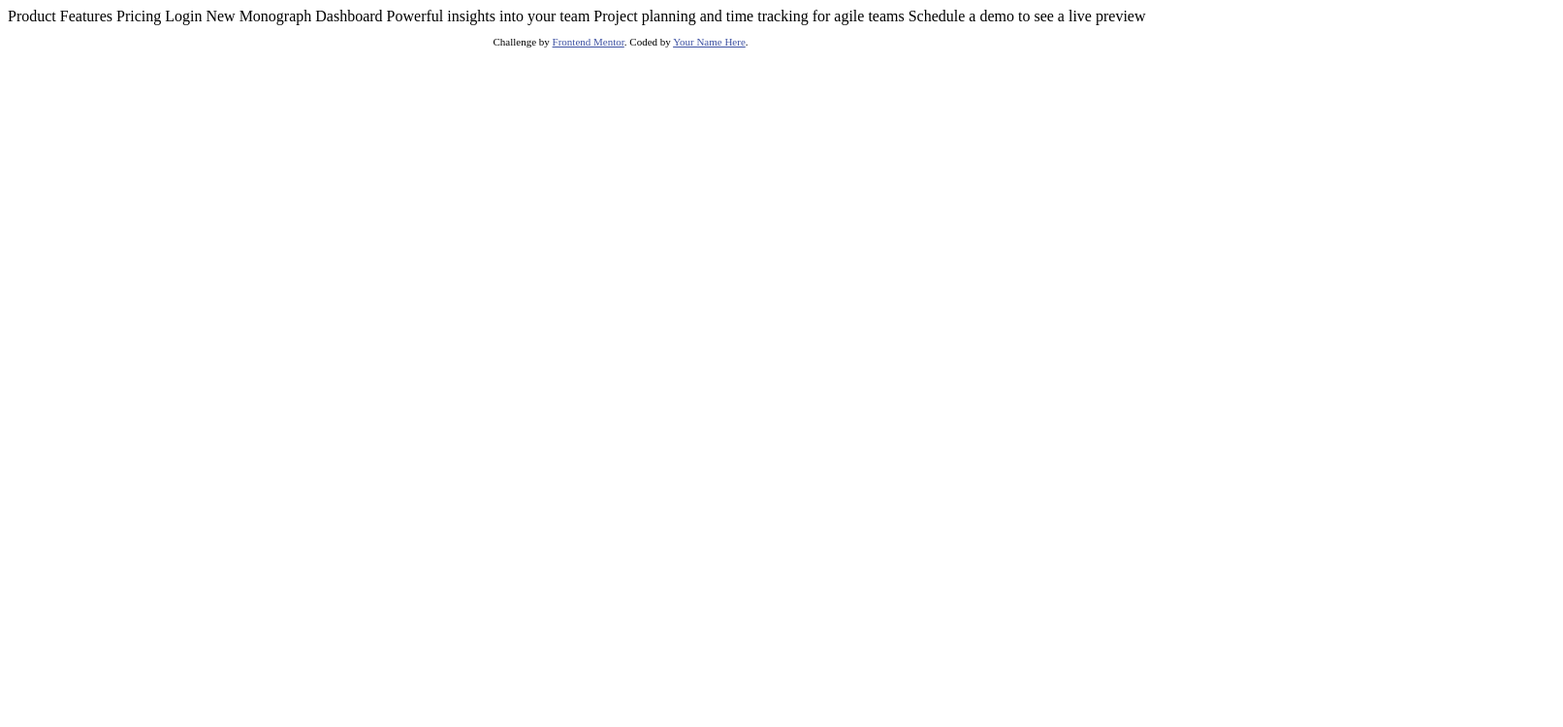
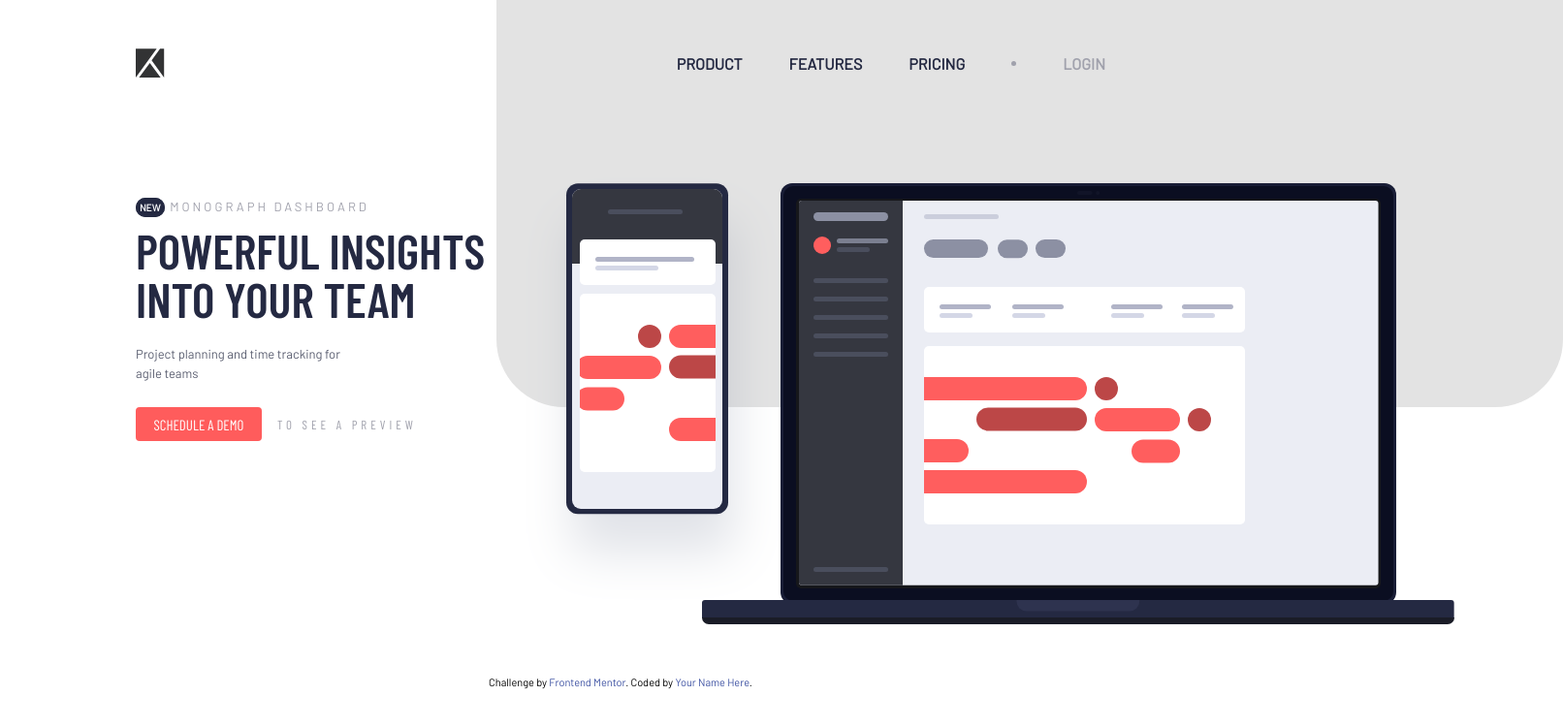
Before and after one commit to bumbledoge/practice-17---project-tracking, a plain HTML site: page index.html in a window 1280 px wide. Shown: the whole page at 97% size, 1612 px wide, since content can reach past the window. Drawn offline with nearby package versions, Linux system fonts and the light colour scheme.

Commit message:
desktop layout complete

```diff
--- a/index.html
+++ b/index.html
@@ -5,6 +5,12 @@
   <meta name="viewport" content="width=device-width, initial-scale=1.0"> <!-- displays site properly based on user's device -->
 
   <link rel="icon" type="image/png" sizes="32x32" href="./images/favicon-32x32.png">
+
+  <link rel="stylesheet" href="style.css">
+
+  <link rel="preconnect" href="https://fonts.gstatic.com">
+  <link href="https://fonts.googleapis.com/css2?family=Barlow+Condensed:wght@400;600&display=swap" rel="stylesheet">
+  <link href="https://fonts.googleapis.com/css2?family=Barlow&family=Barlow+Condensed:wght@400;600&display=swap" rel="stylesheet">
 
   <title>Frontend Mentor | Project tracking intro component</title>
 
@@ -15,19 +21,49 @@
   </style>
 </head>
 <body>
-  Product
-  Features
-  Pricing
-  Login
 
-  New
-  Monograph Dashboard
+  <div id="tot">
 
-  Powerful insights into your team
-  Project planning and time tracking for agile teams
+    <div class="background"></div>
 
-  Schedule a demo
-  to see a live preview
+    <div class="navbar">
+      <img src="./images/logo.svg" class="logo">
+
+      <div class="menu">
+        <a href="">PRODUCT</a>
+        <a href="">FEATURES</a>
+        <a href="">PRICING</a>
+        <div class="dot"></div>
+        <a class="login" href="">LOGIN</a>
+      </div>
+    </div>
+
+
+
+    <div class="content">
+      <div class="writing">
+        <div class="description">
+          <div>
+            <p class="new"><strong>NEW</strong> MONOGRAPH DASHBOARD</p>
+          </div>
+          <h1 class="title">POWERFUL INSIGHTS INTO YOUR TEAM</h1>
+          <p class="subtitle">Project planning and time tracking for agile teams</p>
+
+        </div>
+        <div class="decidedItsOk">
+          <button class="orangeBton">SCHEDULE A DEMO</button>
+          <p>TO SEE A PREVIEW</p>
+        </div>
+      </div>
+
+      <div class="phoneAndLaptop">
+        <img src="./images/illustration-devices.svg" alt="phone and laptop">
+      </div>
+    </div>
+
+  </div>
+
+
 
   <footer>
     <p class="attribution">
--- /dev/null
+++ b/style.css
@@ -0,0 +1,164 @@
+* {
+    padding: 0;
+    margin: 0;
+}
+body {
+    font-family: 'Barlow', sans-serif;
+    overflow-x: hidden;
+}
+h1 {
+    font-family: 'Barlow Condensed', sans-serif;
+}
+
+
+/*  - Very Dark Blue: hsl(230, 29%, 20%)
+    - Dark Grayish Blue: hsl(230, 11%, 40%)
+    - Grayish Blue: hsl(231, 7%, 65%)
+    - Light Grayish Blue: hsl(207, 33%, 95%) */
+#tot {
+    width: 1000px;
+    margin: 50px auto;
+}
+
+.navbar {
+    position: relative;
+
+    display: flex;
+    flex-direction: row;
+
+    justify-content: space-between;
+}
+.logo {
+    width: 30px;
+    height: 30px;
+}
+a {
+    text-decoration: none;
+    transition: letter-spacing 500ms;
+    color:hsl(230, 29%, 20%);
+}
+a:hover {
+    letter-spacing: 5px;
+}
+.menu {
+    color: hsl(230, 29%, 20%);
+    font-weight: 600;
+
+    display: flex;
+    flex-direction: row;
+    gap: 3rem;
+
+    margin: auto 0px;
+}
+.login {
+    color: hsl(231, 7%, 65%);
+}
+.dot {
+    width: 5px;
+    height: 5px;
+    border-radius: 50%;
+    background-color: hsl(231, 7%, 65%);
+
+    margin: auto 0px;
+}
+
+.content {
+    margin-top: 100px;
+
+    display: flex;
+    justify-content: center;
+}
+.background {
+    position: absolute;
+    width: 1100px;
+    height: 500px;
+
+    top: -10%;
+    left: 40%;
+
+    border-radius: 70px;
+    background-color: hsl(0, 0%, 89%);
+}
+.writing {
+    position: relative;
+    display: flex;
+    flex-direction: column;
+    justify-content: space-evenly;
+
+    height: 300px;
+}
+
+.new {
+    color:hsl(231, 7%, 65%);
+    letter-spacing: 3px;
+    font-size: 13px;
+
+    margin-bottom: 12px;
+}
+.new strong{
+    background-color: hsl(230, 29%, 20%);
+    letter-spacing: 0px;
+
+    color: white;
+    font-size: 10px;
+    font-family: 'Barlow', sans-serif;
+    text-align: center;
+
+    border: 4px solid hsl(230, 29%, 20%);
+    border-radius: 10px;
+}
+
+.title {
+    color: hsl(230, 29%, 20%);
+    font-size: 50px;
+    line-height: 1;
+}
+.subtitle {
+    color:hsl(230, 11%, 40%);
+    margin-top: 23px;
+    width: 30ch;
+    font-size: 13px;
+    line-height: 1.5;
+}
+
+
+
+.decidedItsOk {
+    display: flex;
+    gap: 1rem;
+
+}
+.orangeBton {
+    width: 130px;
+    height: 35px;
+    border: none;
+    border-radius: 4px;
+
+    font-family: 'Barlow Condensed', sans-serif;
+    font-size: 15px;
+
+    background-color: hsl(0, 100%, 68%);
+    color: white;
+}
+.orangeBton:focus {
+    outline: none;
+}
+.decidedItsOk p {
+    color:hsl(231, 7%, 65%);
+    font-family: 'Barlow Condensed', sans-serif;
+    font-size: 13px;
+    letter-spacing: 4px;
+
+    margin: auto 0px;
+}
+.phoneAndLaptop {
+    width: 600px;
+
+    position: relative;
+}
+@media screen and (max-width: 1050px){
+
+    #tot {
+
+    }
+}
```
Also changed, not shown: design/totu.png (added).
